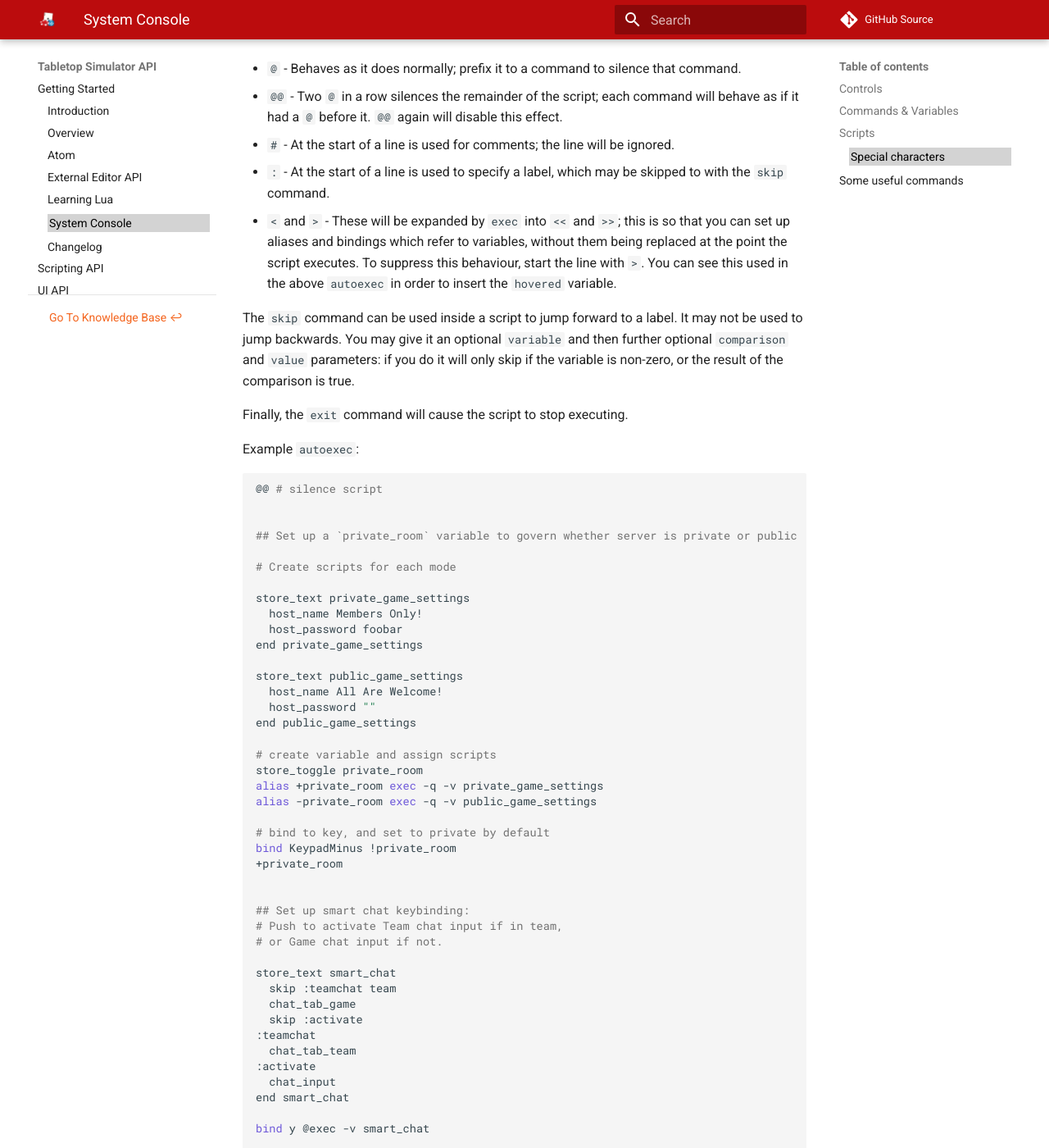
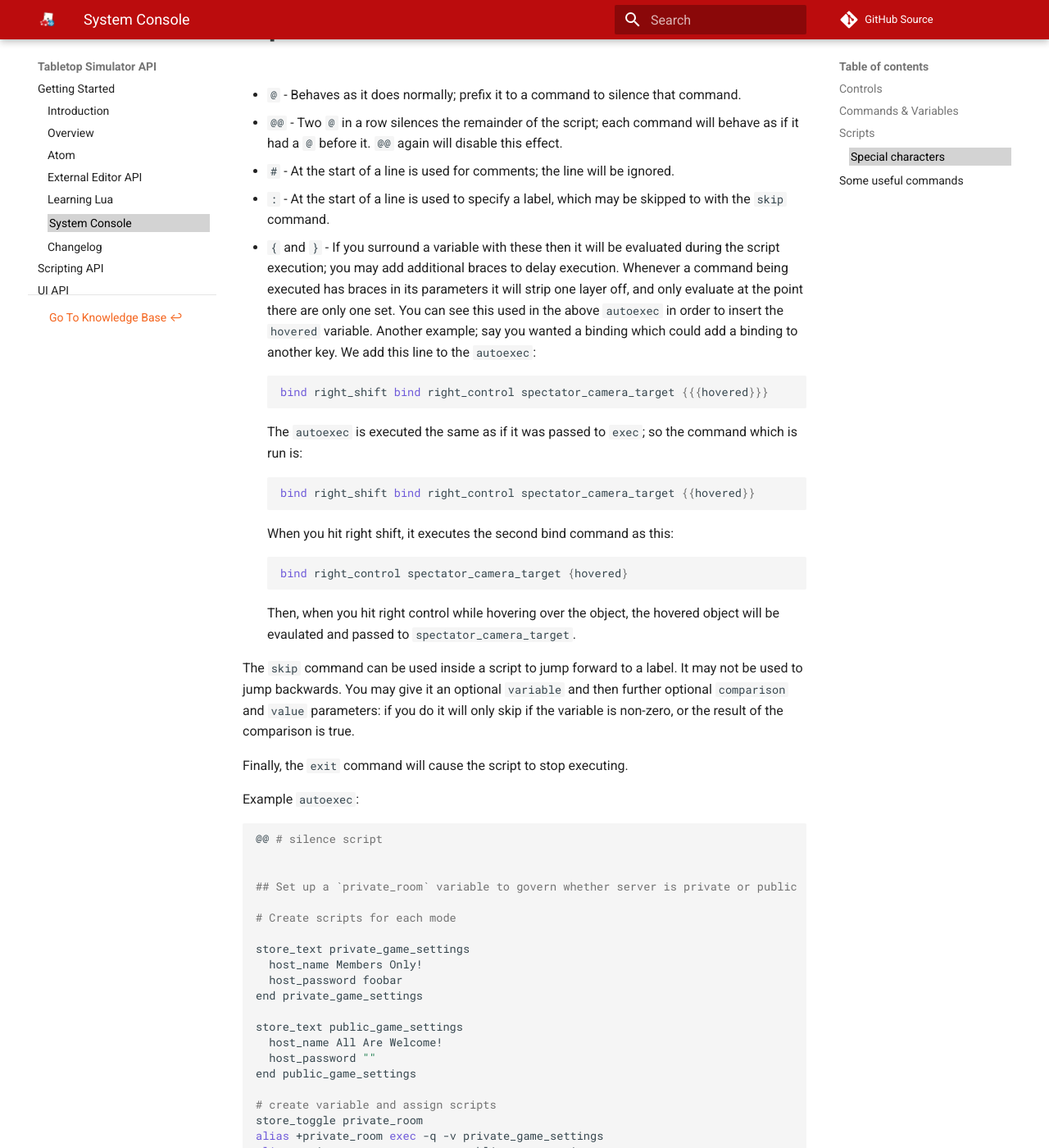
Before and after one commit to Berserk-Games/Tabletop-Simulator-API, an MkDocs documentation site: the page built from docs/systemconsole.md, in a window 1280 px wide and 1400 px high, scrolled down 3445 px. Shown: the whole window at 82% size. Built offline with MkDocs 1.6.1 and Material for MkDocs 9.7.7, drawn with Linux system fonts in a browser that asks for light colours; comment, search, counter and statistics services are not loaded; old or Windows-style settings are respelled for this version of MkDocs; some of the changed text lies outside the part shown.

Commit message:
Updated system console docs

````diff
--- a/docs/systemconsole.md
+++ b/docs/systemconsole.md
@@ -11,7 +13,7 @@
 
 You interact with the system console by typing commands into it.  When you hit enter the command will be perform its action, and then output its results to the console.
 
-There is a subset of the commands which have an additional property; these are called `variables`, and each one stores a value (in addition to behaving like regular commands).  Typically these are used for the settings which govern TTS behaviour.  For example, the `color` command is a variable; it holds the seat color you currently occupy.  Typing it without any parameters will make it output its current value, while typing it with a parameter will let you set it; you could type `color red` to switch to the red seat, for instance.  You may also create your own variables with the `store_number`, `store_toggle`, and `store_text` commands; these are especially useful when writing scripts.
+There is a subset of the commands which have an additional property; these are called `variables`, and each one stores a value (in addition to behaving like regular commands).  Typically these are used for the settings which govern TTS behaviour.  For example, the `color` command is a variable; it holds the seat color you currently occupy.  Typing it without any parameters will make it output its current value, while typing it with a parameter will let you set it; you could type `color red` to switch to the red seat, for instance.  You may also create your own variables with the `store_number`, `store_toggle`, and `store_text` commands (or if you are familiar with programming, their aliases: `float`, `bool`, and `string`); these are especially useful when writing scripts.
 
 A lot of variables are toggles: they can be either `OFF` or `ON`.  For these you can set them in an additional way; by prefixing with `+`, `-`, or `!`.  `+` will turn it on, `-` will turn it off, and `!` will toggle it, changing it to the opposite of its current value.  For example: `+measure_in_metric` will set `measure_in_metric` to `ON`, and `!measure_logging` when `measure_logging` is `ON` will set it to `OFF` (and vice-versa).
 
@@ -26,18 +28,18 @@
 You may specify a prefix when using these to have them filter to only commands which begin with it; for example you could type `variables spectator` to see the value of all commands which deal with the spectator window.
 Additionally, if you ask for `help` on a specific command it will give you a detailed description of how to use it.
 
-You may insert variables into commands by enclosing them in `<<` and `>>`.  For example, typing `hovered` will display the GUID of the object your pointer is hovering over; `spectator_camera_target <<hovered>>` will set the spectator camera target with it.
+You may insert variables into commands by enclosing them in `{` and `}`.  For example, typing `hovered` will display the GUID of the object your pointer is hovering over; `spectator_camera_target {hovered}` will set the spectator camera target with it.
 
 If you start a command with the `@` symbol then it will be silenced; it will not output anything to the console.
 
 
 ## Scripts
 
-The `exec` command will execute a series of commands separated either by `;` or by being on seperate lines.  Alternatively, you may use the `-v` parameter to execute a text variable as a script.  For example, `exec -v bootexec` will execute the commands in the `bootexec` variable.  You may also pass `exec` a `-q` parameter to make it execute in quiet mode (commands being executed are not echoed to the console, but their output is).
+The `exec` command will execute a series of commands separated either by `;` or by being on separate lines.  Alternatively, you may use the `-v` parameter to execute a text variable as a script.  For example, `exec -v bootexec` will execute the commands in the `bootexec` variable (there is also a `run` alias, which performs `exec -v`, so `run bootexec` will do the same thing).  You may also pass `exec` a `-q` parameter to make it execute in quiet mode (commands being executed are not echoed to the console, but their output is).
 
-There are two special variables: `autoexec` and `bootexec`; these are text variables which load the contents of those two files - `autoexec.cfg` and `bootexec.cfg`, respectively - in your TTS user folder (`C:\Users\<username>\Documents\My Games\Tabletop Simulator`).
+There are two special variables: `autoexec` and `bootexec`; these are text variables which load the contents of those two files - `autoexec.cfg` and `bootexec.cfg`, respectively - in your TTS user folder (typically `C:\Users\<username>\Documents\My Games\Tabletop Simulator`).
 
-`autoexec` will be executed every time you start a game within TTS, while `bootexec` is only executed once, when TTS first starts up.  Note that the game resets every time you go back to the main menu, so if you want to affect any settings / add bindings / etc you need to do it in `autoexec`
+`autoexec` will be executed every time you arrive at the main menu in TTS, while `bootexec` is only executed once, when TTS first starts up.  Note that the game resets every time you go back to the main menu, so if you want to affect any settings / add bindings / etc you need to do it in `autoexec`
 
 Example `bootexec`:
 ``` bash
@@ -70,13 +72,12 @@
 bind -right_control @-cam_follow_player
 
 # make semicolon look at object under pointer
-# need to start line with > to stop <hovered> being evaluated,
-# and exec to make it evaluate when activated
->bind semicolon exec cam_look_at <hovered>
+# need to add additional { } so hovered isn't evaluated immediately
+bind semicolon cam_look_at {{hovered}}
 
 # make period toggle object tracking, and comma set tracked object
 bind period !cam_tracking
->bind comma exec cam_target <hovered>
+bind comma cam_target {{hovered}}
 
 # make right shift cycle through first 3 camera positions
 alias next_camera add cam_load_zero 1 3
@@ -95,7 +96,19 @@
 * `@@` - Two `@` in a row silences the remainder of the script; each command will behave as if it had a `@` before it.  `@@` again will disable this effect.
 * `#` - At the start of a line is used for comments; the line will be ignored.
 * `:` - At the start of a line is used to specify a label, which may be skipped to with the `skip` command.
-* `<` and `>` - These will be expanded by `exec` into `<<` and `>>`; this is so that you can set up aliases and bindings which refer to variables, without them being replaced at the point the script executes.  To suppress this behaviour, start the line with `>`.  You can see this used in the above `autoexec` in order to insert the `hovered` variable.
+* `{` and `}` - If you surround a variable with these then it will be evaluated during the script execution; you may add additional braces to delay execution.  Whenever a command being executed has braces in its parameters it will strip one layer off, and only evaluate at the point there are only one set.  You can see this used in the above `autoexec` in order to insert the `hovered` variable.  Another example; say you wanted a binding which could add a binding to another key.  We add this line to the `autoexec`:
+``` bash
+bind right_shift bind right_control spectator_camera_target {{{hovered}}}
+```
+The `autoexec` is executed the same as if it was passed to `exec`; so the command which is run is:
+``` bash
+bind right_shift bind right_control spectator_camera_target {{hovered}}
+```
+When you hit right shift, it executes the second bind command as this:
+``` bash
+bind right_control spectator_camera_target {hovered}
+```
+Then, when you hit right control while hovering over the object, the hovered object will be evaulated and passed to `spectator_camera_target`.
 
 
 The `skip` command can be used inside a script to jump forward to a label.  It may not be used to jump backwards.  You may give it an optional `variable` and then further optional `comparison` and `value` parameters: if you do it will only skip if the variable is non-zero, or the result of the comparison is true.
@@ -167,13 +180,17 @@
 
 As noted above, `help`, `commands`, and `variables` will let you find out everything you can do with the system console.  Having said that, here is a selection of some of the more useful commands available:
 
+
 * `add`, `subtract`, and `multiply` will let you do simple arithmetic on a variable.  `add` is useful for cycling a modal variable (it has an optional third parameter which sets a modulus), while `subtract` subtracts the variable *from* the value, so is useful for ping-ponging between two numbers.
 * `alias` will create a new name for another command, while retaining any parameters you type in. Good for making shorter names for commands you use a lot.  Use with `store_text` and `exec` to make your own commands from scripts.  Can also be used to attach commands to each value of a toggle variable, which will run when the variable is set to that value.  Finally, if there are a bunch of commands which share a prefix which you want to make short versions of you can use `*` to do so (e.g. `alias cam_* spectator_camera_*`)
+* `append` will append text to a text variable.  If you only provide the variable parameter, without text, it will append the last entered command. This is useful for adding commands to `autoexec`; you can try the command out in the console until you get it correct, before appending it to the script.
 * `bind`, `unbind` control attaching commands to keypresses.  You may use `+` and `-` before the keycode to specify if you want it to trigger on *press* or *release*, respectively. [(list of Unity keycodes)](https://docs.unity3d.com/ScriptReference/KeyCode.html)
 * `broadcast` will broadcast the provided message.
 * `chat_font_size` sets the size of the font in the chat / console window.
 * `clear` will clear a text variable.
 * `color` reports/sets your player color.
+* `component_examine` lets you specify a component, which can then be examined with the `examine_position` and `examine_rotation` variables.  If you specify a color then that seat's primary hand zone will be examined instead.
+* `component_move`, `component_rotate`, `component_position`, `component_rotation` let you apply movements to components.  The first two add the specified vector to the components current position/rotation, while the second two set it to the specified vector in world space.  You may use`'-'` in place of a vector axis to indicate that axis is to be left alone.
 * `console_hotkey_lock` When enabled, locks whichever key is bound to toggling the system console, so that hitting it always toggles the console (this makes the key untypeable in text input boxes).
 * `default_host_name` and `default_password` set those values.
 * `dice_roll_height_multiplier` sets how high dice go when randomized.
@@ -183,12 +200,14 @@
 * `echo` displays its parameters in the system console.
 * `edit` allow you to edit a text variable with the in-game GUI (you may also do this by passing the variable the `-e` parameter, e.g. `autoexec -e`)
 * `escape` will display a text variable in the console, and will  escape all the formatting characters (i.e. all the `[` and `]` characters).
+* `eval` sets a numeric variable by evaluating a formula.  Most arithmetic operators and functions are provided.
 * `find` finds a component on the table.
 * `grabbed`, `hovered` output the GUID of the component you are interacting with.
 * `highlight` a component.
 * `host_game` creates a table; you can specify single player, multiplayer, or hotseat.
 * `host_name` and `host_password` set those values for current game.
 * `last` is a special variable which holds the value returned from the most recent command.
+* `lua` executes lua code as if run by the current mod.
 * `mirror_all` will mirror all text displayed in every other chat tab into the system console.  This means you can always be in the system console without missing any messages.
 * `quiet_mode` will, when enabled, stop command names being echoed in the console.  Unlike silencing commands with `@`, this will still display the commands' output.
 * `reset` will reset a persistent variable to its default value.
@@ -196,7 +215,8 @@
 * `status` will display some key information about the current game.
 * `stats_monitor` will display some graphs/info which update in real time.
 * `team` reports/sets your team.
-* `ui_button` will add a button to the screen which performs a command when clicked.
+* `ui_anchor` lets you set the position on the screen which custom UI components are placed relative to. It defaults to 0,0 which is the center of the screen.
+* `ui_button` / `ui_label` / `ui_toggle` will add custom UI components to the screen which will, respectively, perform a command when clicked / display some text / be attached to a toggle variable.
 * `ui_dialog_input` will display the text entry UI, and store the typed text in `last`.
 * `ui_games_click` will click on a button on the game select UI, if it is open.
 * `ui_games_hide` will hide the game select UI without clicking on anything.
@@ -213,6 +233,7 @@
 * `log_` commands control formatting of lua `log` calls.
 * `mirror_` commands govern mirroring text from other tabs into the system console.
 * `mod_` commands control various performance settings when loading mods.
+* `music_` commands let you control the in-game music player.
 * `say_` commands let you output messages to the chat channels.
 * `spectator_` commands control the spectator view.
 * `timestamp_` commands let you add timestamps to the chat channels / console.
````
Also changed, not shown: other parts of docs/systemconsole.md (+4 -2 lines), 1 other file.
